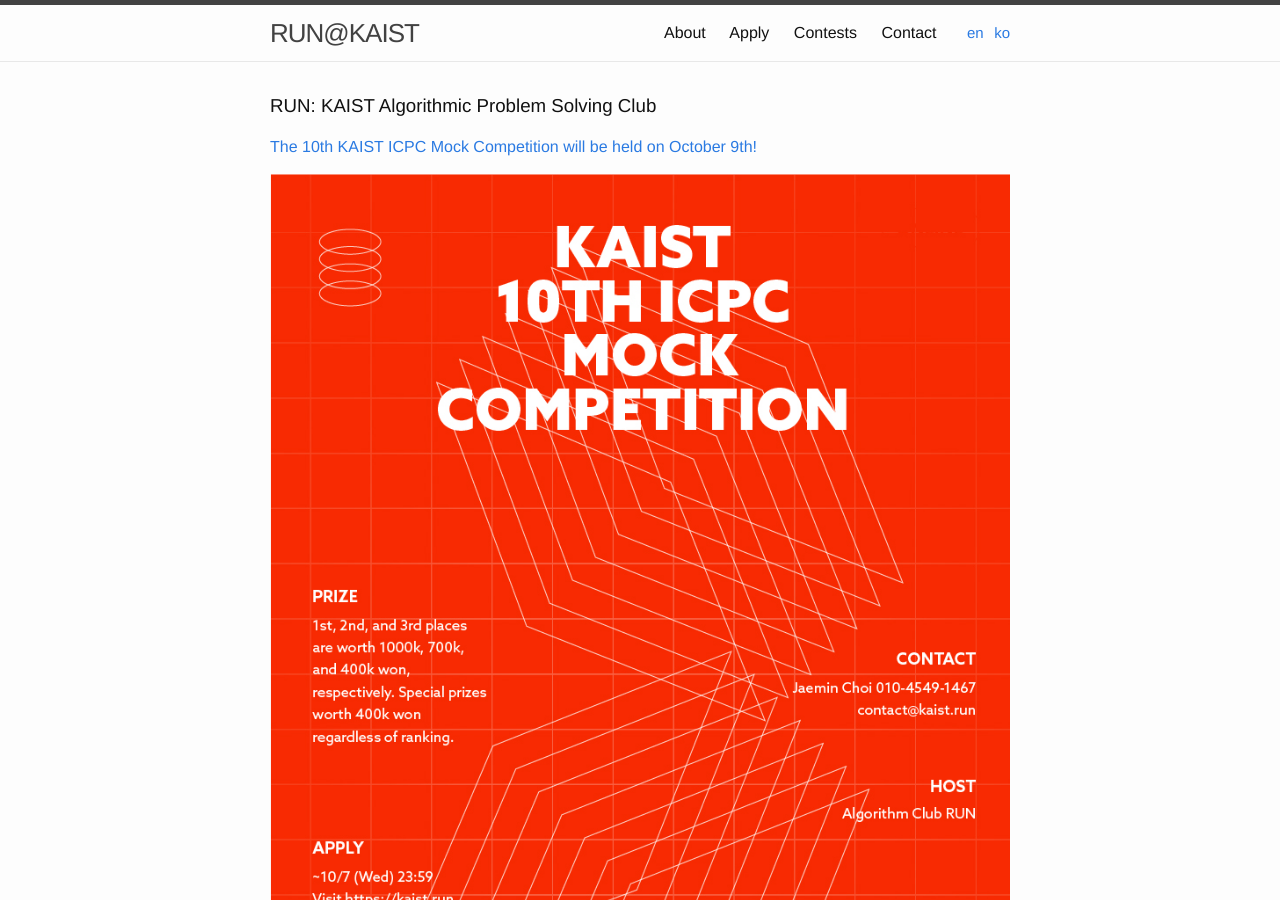
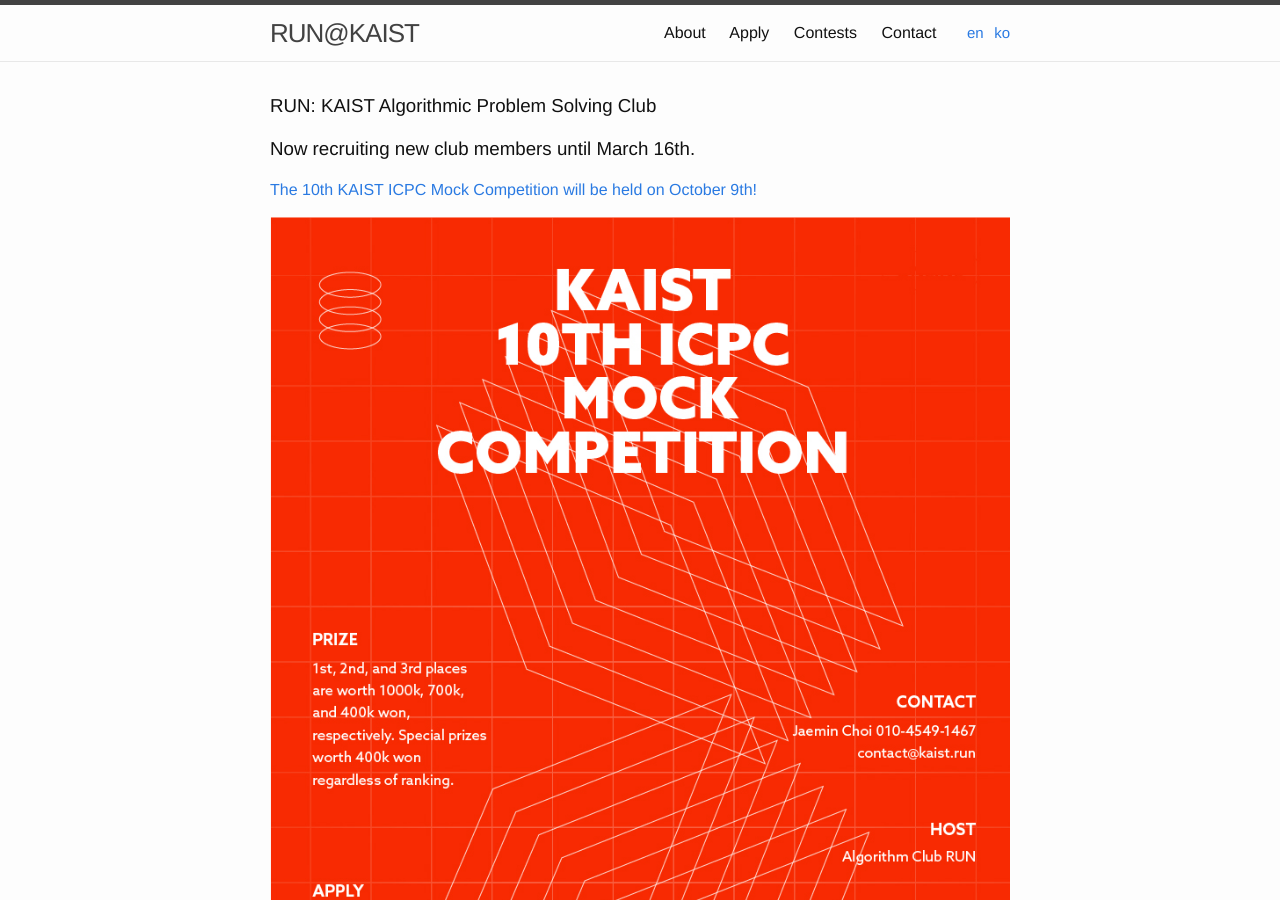
Before and after one commit to RUN-KAIST/kaist.run, a Jekyll site: the page built from index/en.md, in a window 1280 px wide and 900 px high. Built offline with Jekyll 4.4.1, drawn with Linux system fonts in a browser that asks for light colours; our own code applies the rules of GitHub Pages for plain Markdown files.

Commit message:
Update en.md

```diff
--- a/index/en.md
+++ b/index/en.md
@@ -6,7 +6,7 @@ permalink: /en/
 ---
 
 ### RUN: KAIST Algorithmic Problem Solving Club
-
+### Now recruiting new club members until March 16th.
 [The 10th KAIST ICPC Mock Competition will be held on October 9th!](https://kaist.run/en/contest/2020-fall)
 
 ![poster](/contest/2020-fall/poster_en.jpg)
```
